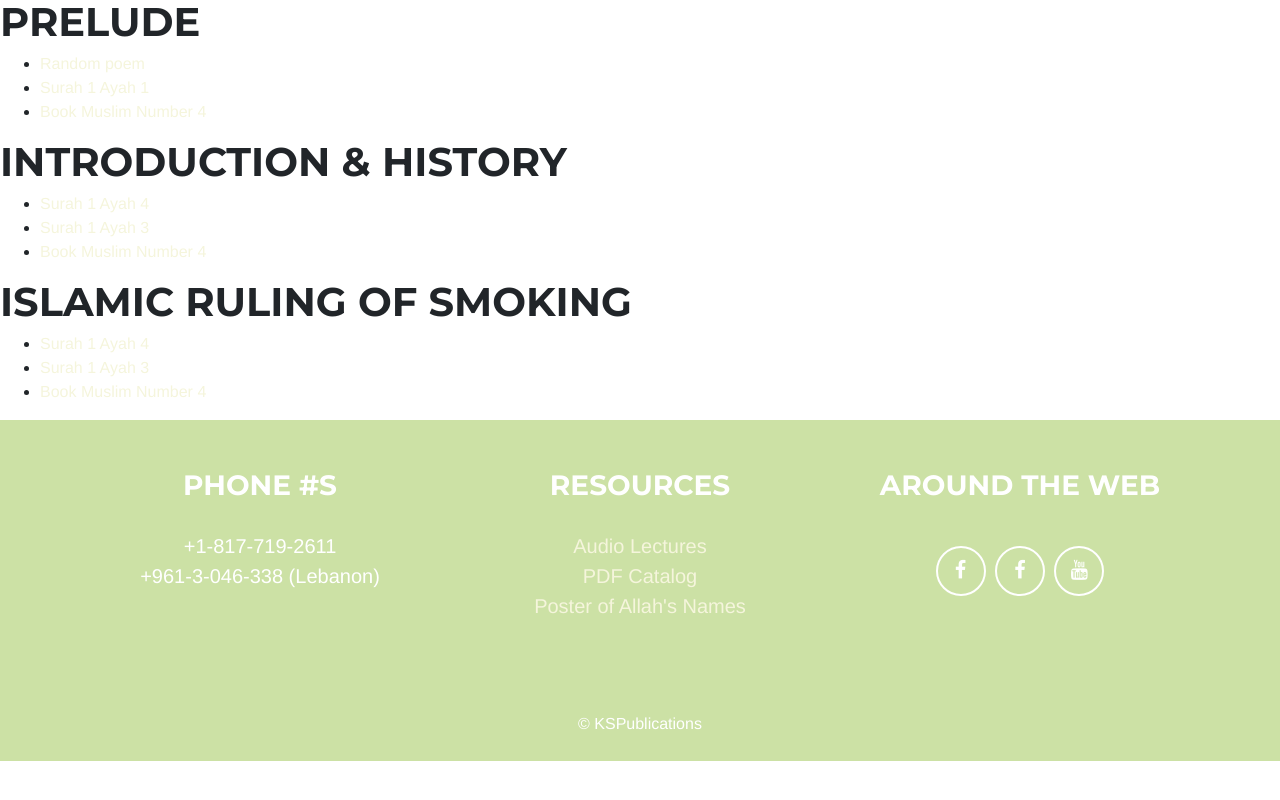
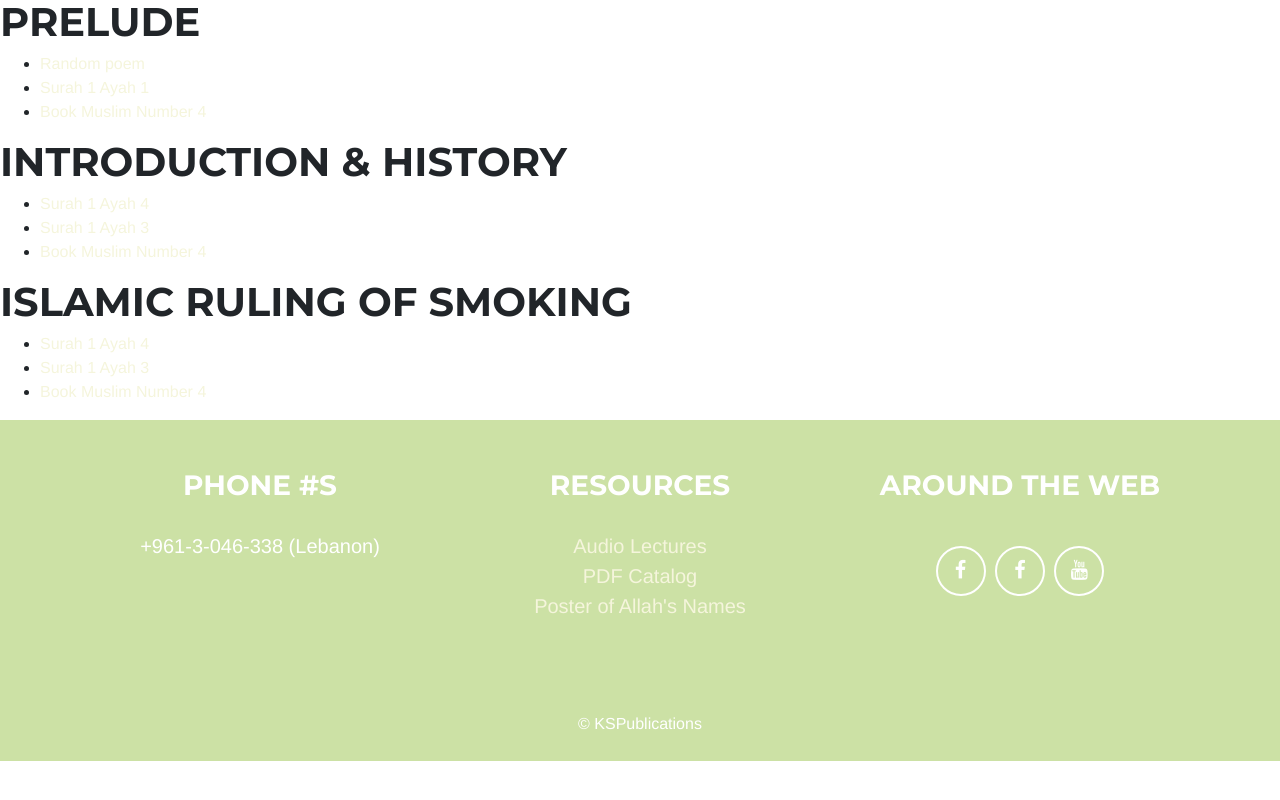
Before and after one commit to kspublications/kspublications.github.io, a Jekyll site: the page built from _ref/smoking-a-social-poison/index.md, in a window 1280 px wide. Shown: the top 800 px of the page. Built offline with Jekyll 4.4.1, drawn with Linux system fonts in a browser that asks for light colours.

Commit message:
remove old phone num

```diff
--- a/_includes/footer.html
+++ b/_includes/footer.html
@@ -4,8 +4,7 @@
       <div class="row">
         <div class="footer-col col-md-4">
           <h3>Phone #s</h3>
-          <p>+1-817-719-2611
-            <br>+961-3-046-338 (Lebanon)
+          <p>+961-3-046-338 (Lebanon)
           </p>
         </div>
         <div class="footer-col col-md-4">
```
